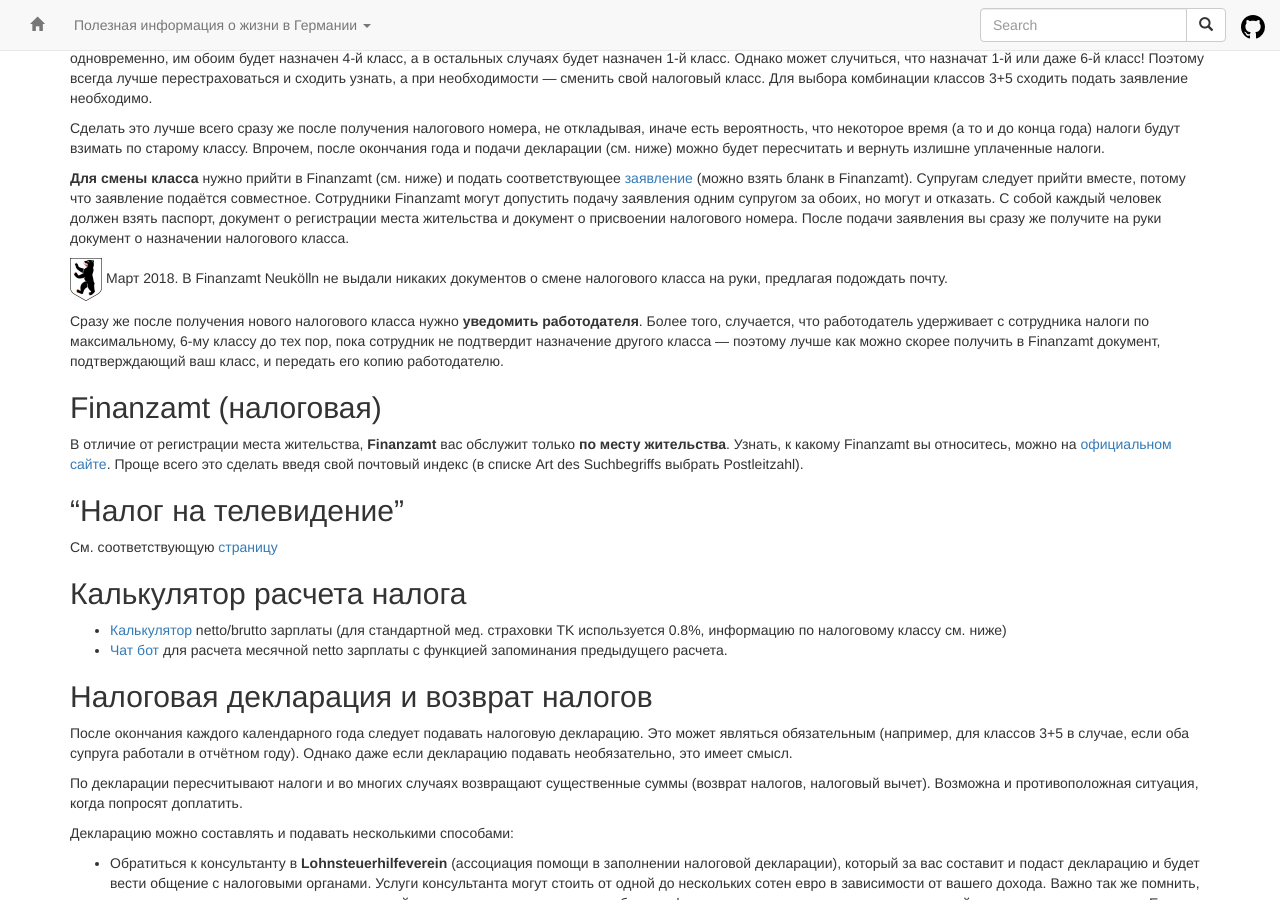
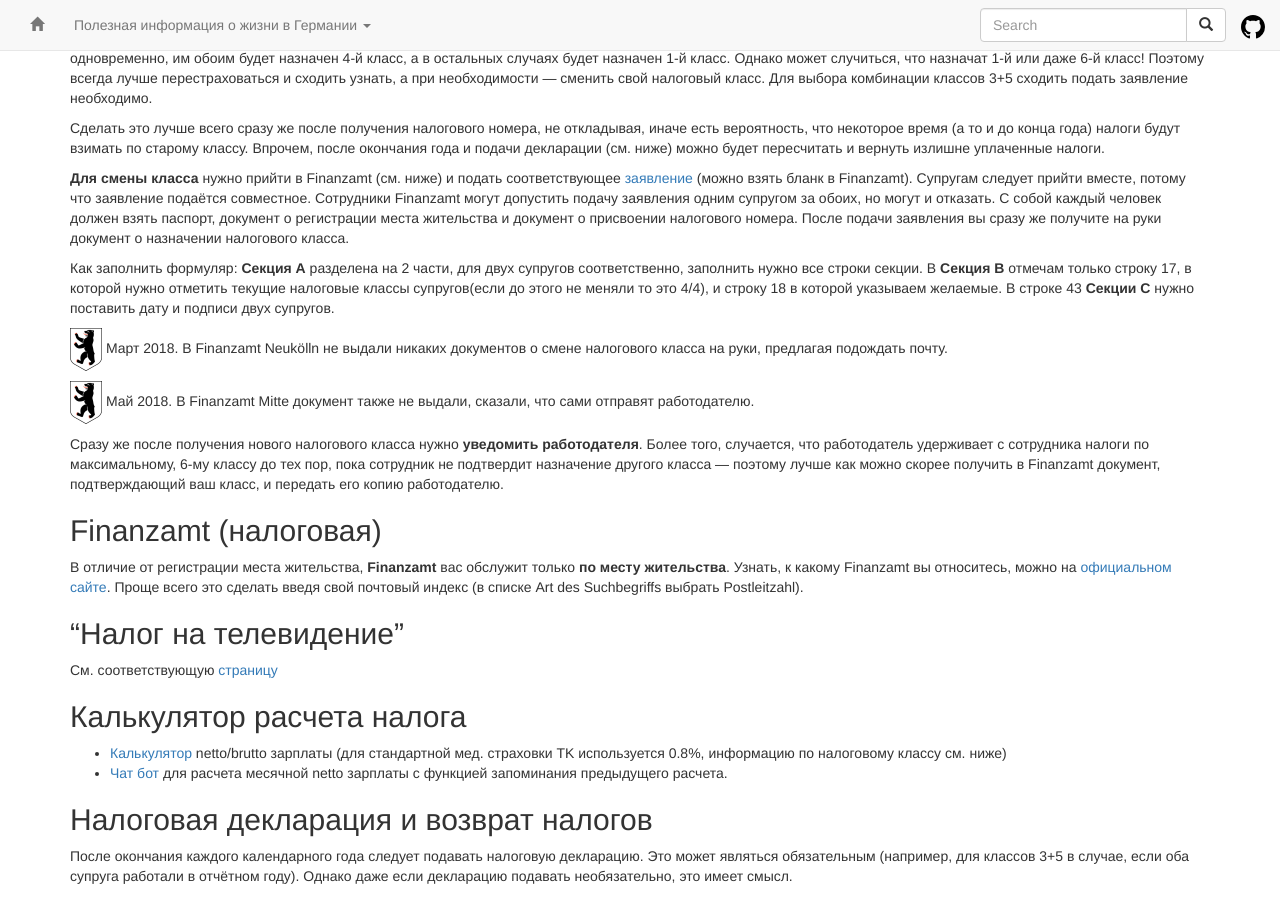
Before and after one commit to ru-de/faq, a Jekyll site: the page built from pages/Налоги.md, in a window 1280 px wide and 900 px high, scrolled down 718 px. Built offline with Jekyll 4.4.1, drawn with Linux system fonts in a browser that asks for light colours; nearby versions of some CDN libraries.

Commit message:
Travis #934: sync github pages

```diff
--- a/pages/Налоги.md
+++ b/pages/Налоги.md
@@ -33,9 +33,14 @@ layout: default
 
 Сделать это лучше всего сразу же после получения налогового номера, не откладывая, иначе есть вероятность, что некоторое время (а то и до конца года) налоги будут взимать по старому классу. Впрочем, после окончания года и подачи декларации (см. ниже) можно будет пересчитать и вернуть излишне уплаченные налоги.
 
-**Для смены класса** нужно прийти в Finanzamt (см. ниже) и подать соответствующее [заявление](https://www.formulare-bfinv.de/ffw/action/invoke.do?id=034003) (можно взять бланк в Finanzamt). Супругам следует прийти вместе, потому что заявление подаётся совместное. Сотрудники Finanzamt могут допустить подачу заявления одним супругом за обоих, но могут и отказать. С собой каждый человек должен взять паспорт, документ о регистрации места жительства и документ о присвоении налогового номера. После подачи заявления вы сразу же получите на руки документ о назначении налогового класса.
+**Для смены класса** нужно прийти в Finanzamt (см. ниже) и подать соответствующее [заявление](https://www.formulare-bfinv.de/printout/034003.pdf) (можно взять бланк в Finanzamt). Супругам следует прийти вместе, потому что заявление подаётся совместное. Сотрудники Finanzamt могут допустить подачу заявления одним супругом за обоих, но могут и отказать. С собой каждый человек должен взять паспорт, документ о регистрации места жительства и документ о присвоении налогового номера. После подачи заявления вы сразу же получите на руки документ о назначении налогового класса.
+
+Как заполнить формуляр:
+**Секция A** разделена на 2 части, для двух супругов соответственно, заполнить нужно все строки секции. В **Секция B** отмечам только строку 17, в которой нужно отметить текущие налоговые классы супругов(если до этого не меняли то это 4/4), и строку 18 в которой указываем желаемые. В строке 43 **Секции С** нужно поставить дату и подписи двух супругов.
 
 ![](files/be.png) Март 2018. В Finanzamt Neukölln не выдали никаких документов о смене налогового класса на руки, предлагая подождать почту.
+
+![](files/be.png) Май 2018. В Finanzamt Mitte документ также не выдали, сказали, что сами отправят работодателю.
 
 Сразу же после получения нового налогового класса нужно **уведомить работодателя**. Более того, случается, что работодатель удерживает с сотрудника налоги по максимальному, 6-му классу до тех пор, пока сотрудник не подтвердит назначение другого класса — поэтому лучше как можно скорее получить в Finanzamt документ, подтверждающий ваш класс, и передать его копию работодателю.
 
```
